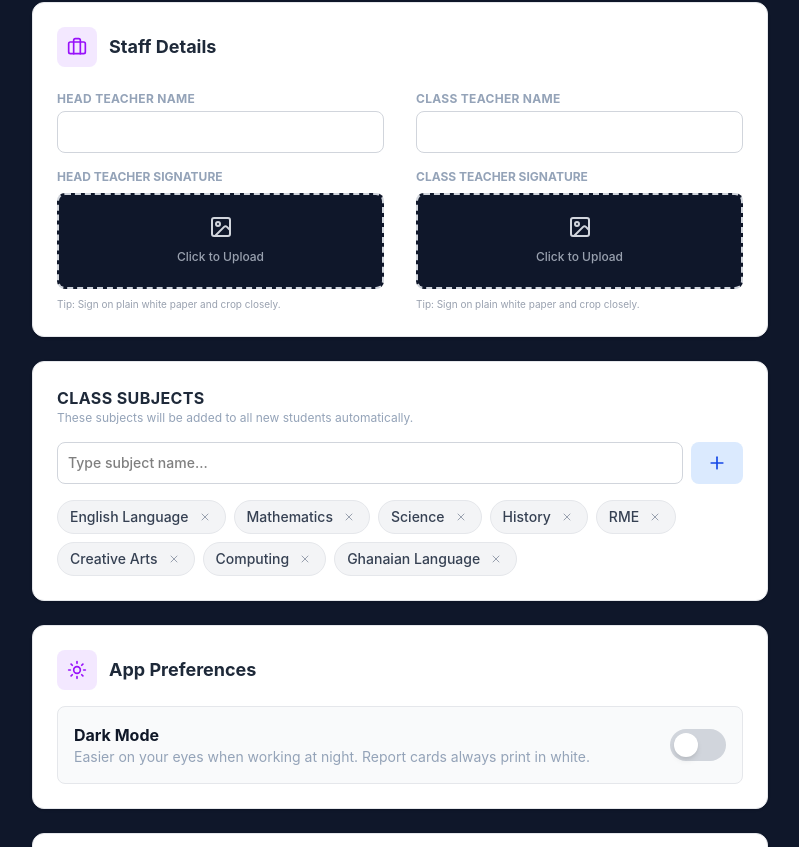
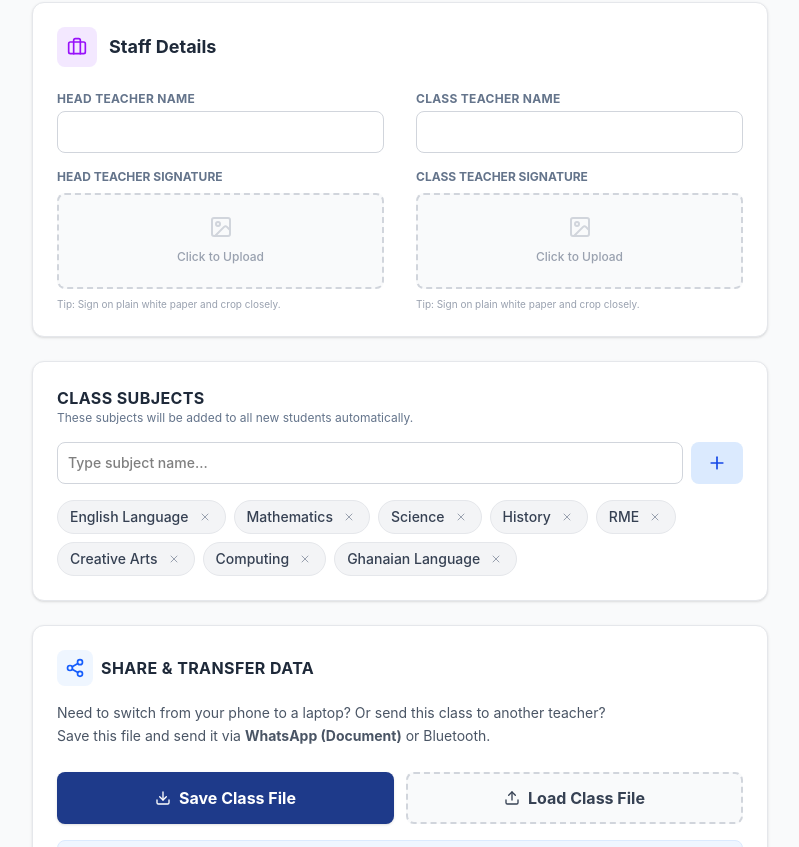
Before and after one commit to adamtoffic/repota, a React (Vite) app: page /settings in a window 1280 px wide. Shown: the part 1573-2420 px from the top of the page, without its empty margins (240-1039 px from the left). Built offline with nearby package versions, Linux system fonts and the light colour scheme.

Commit message:
revert: Remove dark mode implementation
- Deleted useDarkMode hook
- Removed dark mode CSS variables from index.css
- Removed App Preferences card from Settings
- Removed Moon/Sun icon imports
- Back to light mode only

```diff
--- a/src/hooks/useDarkMode.ts
+++ /dev/null
@@ -1,31 +0,0 @@
-// src/hooks/useDarkMode.ts
-import { useEffect, useState } from "react";
-
-export function useDarkMode() {
-  const [isDark, setIsDark] = useState(() => {
-    // Check localStorage first
-    const saved = localStorage.getItem("repota_dark_mode");
-    if (saved !== null) {
-      return saved === "true";
-    }
-    // Fall back to system preference
-    return window.matchMedia("(prefers-color-scheme: dark)").matches;
-  });
-
-  useEffect(() => {
-    const root = document.documentElement;
-
-    if (isDark) {
-      root.classList.add("dark");
-    } else {
-      root.classList.remove("dark");
-    }
-
-    // Save preference
-    localStorage.setItem("repota_dark_mode", String(isDark));
-  }, [isDark]);
-
-  const toggle = () => setIsDark((prev) => !prev);
-
-  return { isDark, toggle };
-}
--- a/src/index.css
+++ b/src/index.css
@@ -25,32 +25,6 @@
 
   /* 🔤 FONT STACK */
   --font-sans: "Inter", system-ui, sans-serif;
-}
-
-/* 🌙 DARK MODE COLORS */
-@media (prefers-color-scheme: dark) {
-  @theme {
-    --color-background: #0f172a; /* slate-900 */
-    --color-surface: #1e293b; /* slate-800 */
-    --color-main: #f1f5f9; /* slate-100 */
-    --color-muted: #94a3b8; /* slate-400 */
-  }
-}
-
-/* Manual dark mode class (overrides prefers-color-scheme) */
-.dark {
-  --color-background: #0f172a; /* slate-900 */
-  --color-surface: #1e293b; /* slate-800 */
-  --color-main: #f1f5f9; /* slate-100 */
-  --color-muted: #94a3b8; /* slate-400 */
-}
-
-/* Force light mode for print (reports must be white) */
-@media print {
-  --color-background: #ffffff !important;
-  --color-surface: #ffffff !important;
-  --color-main: #0f172a !important;
-  --color-muted: #64748b !important;
 }
 
 :root {
--- a/src/pages/Settings.tsx
+++ b/src/pages/Settings.tsx
@@ -12,8 +12,6 @@ import {
   X,
   RotateCcw,
   Calculator,
-  Moon,
-  Sun,
 } from "lucide-react";
 import { useSchoolData } from "../hooks/useSchoolData";
 import { useToast } from "../hooks/useToast";
@@ -25,7 +23,6 @@ import { CLASS_OPTIONS } from "../constants/classes";
 import type { SchoolLevel, SchoolSettings, AcademicPeriod } from "../types";
 import { ScrollButton } from "../components/ScrollButton";
 import { AutoSaveIndicator } from "../components/AutoSaveIndicator";
-import { useDarkMode } from "../hooks/useDarkMode";
 
 // ✅ FIX: Defined OUTSIDE the component to prevent re-render issues
 const Label = ({ children }: { children: React.ReactNode }) => (
@@ -49,7 +46,6 @@ export function Settings() {
   } = useSchoolData();
   const { showToast } = useToast();
   const navigate = useNavigate({ from: "/settings" });
-  const { isDark, toggle: toggleDarkMode } = useDarkMode();
 
   const [formData, setFormData] = useState<SchoolSettings>(settings);
   const [newSubject, setNewSubject] = useState("");
@@ -748,45 +744,6 @@ export function Settings() {
           </div>
         </div>
 
-        {/* APP PREFERENCES */}
-        <div className="rounded-xl border border-gray-200 bg-white p-5 shadow-sm sm:p-6">
-          <div className="mb-4 flex items-center gap-3">
-            <div className="rounded-lg bg-purple-100 p-2.5">
-              {isDark ? (
-                <Moon className="h-5 w-5 text-purple-600" />
-              ) : (
-                <Sun className="h-5 w-5 text-purple-600" />
-              )}
-            </div>
-            <h2 className="text-lg font-bold text-gray-800">App Preferences</h2>
-          </div>
-
-          <div className="flex items-center justify-between rounded-lg border border-gray-200 bg-gray-50 p-4">
-            <div>
-              <h3 className="font-bold text-gray-900">Dark Mode</h3>
-              <p className="text-muted text-sm">
-                Easier on your eyes when working at night. Report cards always print in white.
-              </p>
-            </div>
-            <button
-              onClick={() => {
-                toggleDarkMode();
-                showToast(isDark ? "Light mode activated ☀️" : "Dark mode activated 🌙", "success");
-              }}
-              className={`relative inline-flex h-8 w-14 items-center rounded-full transition-colors ${
-                isDark ? "bg-blue-600" : "bg-gray-300"
-              }`}
-              aria-label="Toggle dark mode"
-            >
-              <span
-                className={`inline-block h-6 w-6 transform rounded-full bg-white shadow-md transition-transform ${
-                  isDark ? "translate-x-7" : "translate-x-1"
-                }`}
-              />
-            </button>
-          </div>
-        </div>
-
         {/* BACKUP & DANGER ZONE */}
         <DataBackup />
 
```
